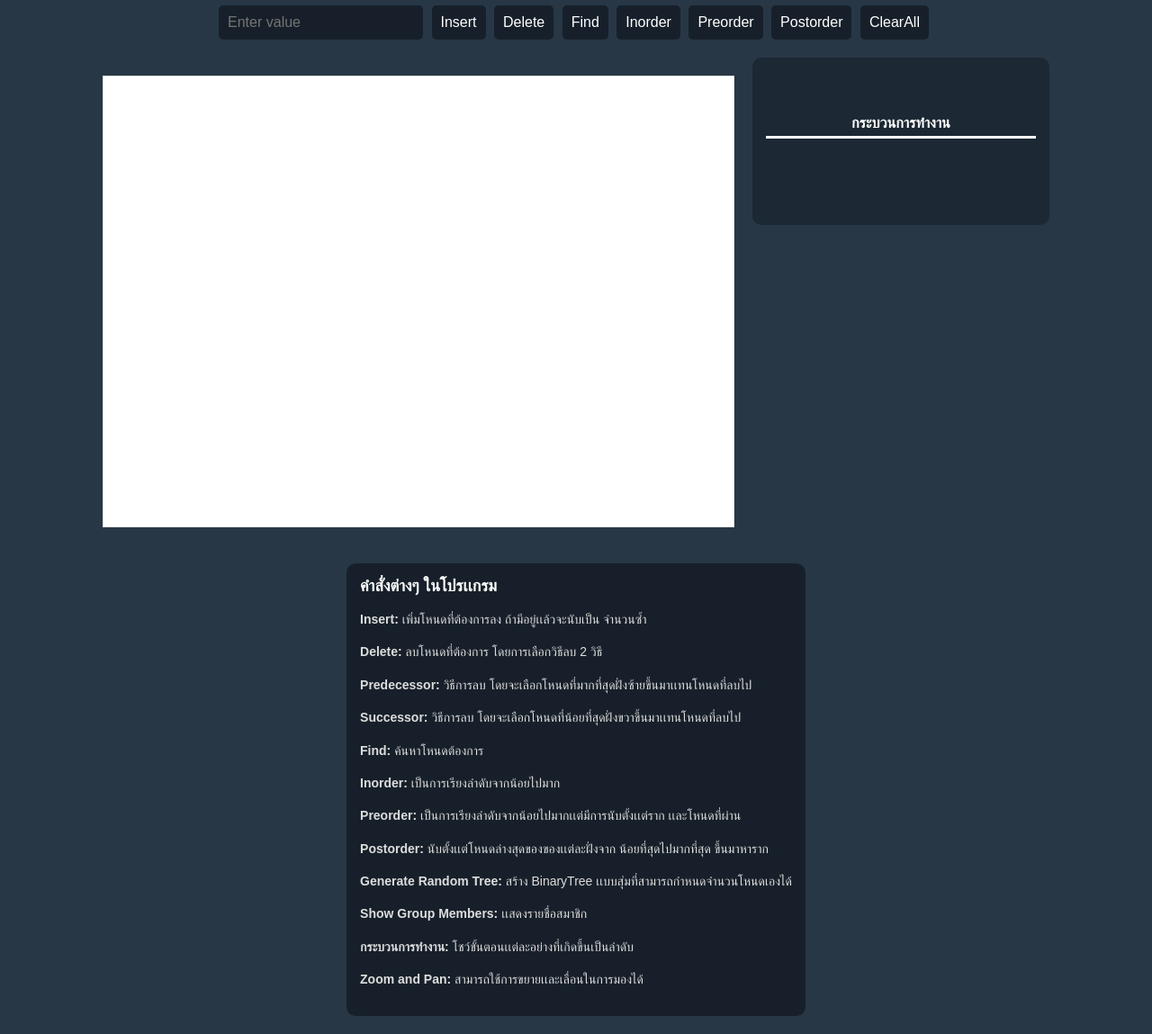
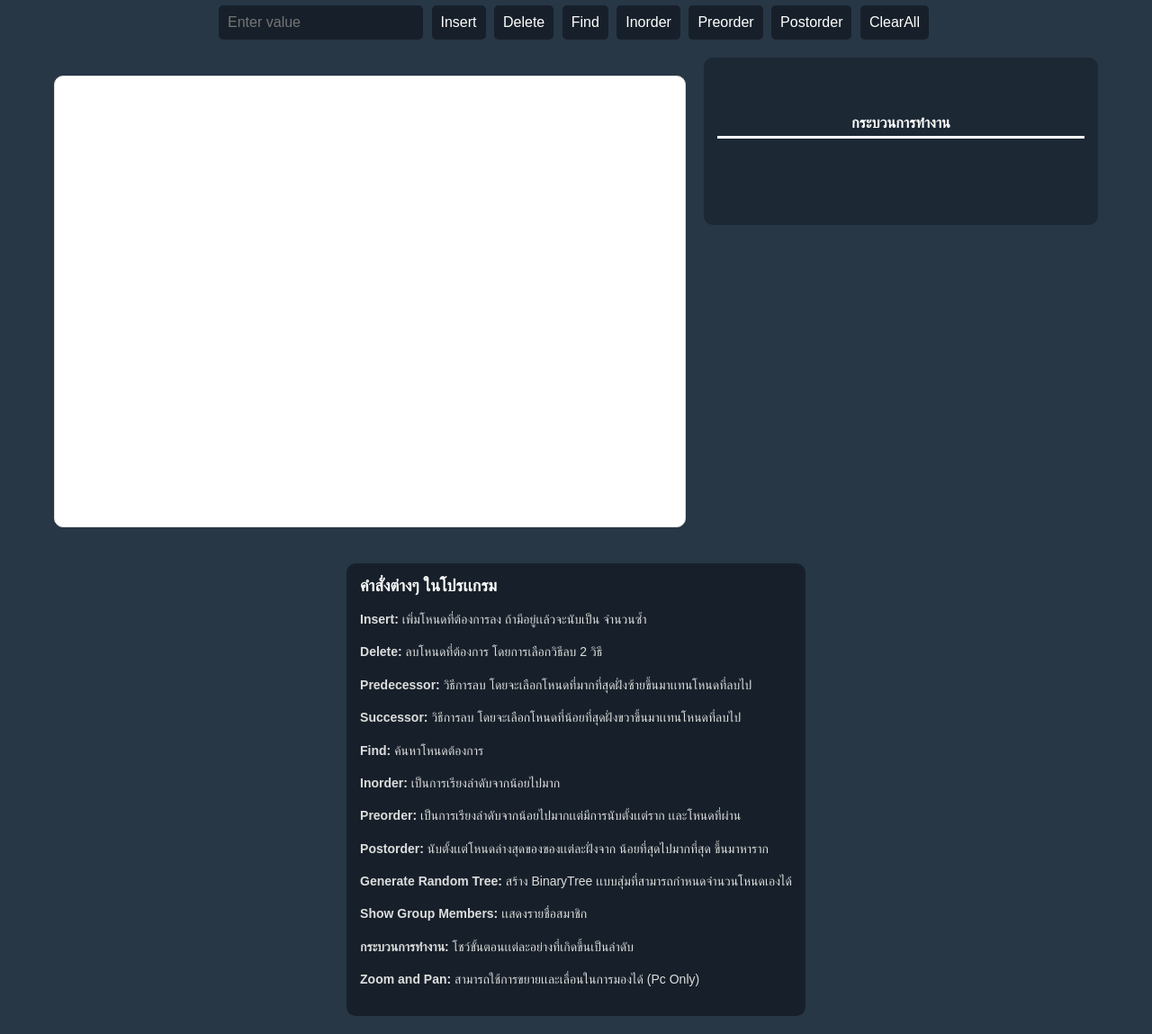
Before and after one commit to solicwe/swucpe101.bst, a plain HTML site: page index.html in a window 1280 px wide. Shown: the part 91-1240 px from the top of the page at 90% size. Drawn offline with Linux system fonts and the light colour scheme.

Commit message:
Update index.html
Update little some visual

```diff
--- a/index.html
+++ b/index.html
@@ -1,4 +1,4 @@
-<!DOCTYPE html>
+<!DOCTYPE html>  <!-- For CPE SWU ONLY 2024-->
 <html lang="en">
 <head>
     <meta charset="UTF-8">
@@ -46,6 +46,7 @@
             border: 1px solid #ddd;
             background-color: white;
             margin: 20px 0;
+            border-radius: 10px;
         }
         .sidebar {
             height: 100%;
@@ -113,7 +114,7 @@
             background-color: #ff3333;
             transform: scale(1.1);
         }
-          /* Canvas and Log Container */
+
         .container {
             display: flex;
             justify-content: center;
@@ -133,14 +134,14 @@
         }
         #processLogContainer {
             flex: 1;
-            max-width: 300px;
+            max-width: 500px;
             width: 100%;
             background-color: #1c2833;
             color: #ddd;
             padding: 15px;
             border-radius: 10px;
             overflow-y: auto;
-            max-height: 500px;
+            max-height: 495px;
             font-size: 14px;
             white-space: pre-wrap;
         }
@@ -279,7 +280,7 @@
         <p><strong>Generate Random Tree:</strong> สร้าง BinaryTree เเบบสุ่มที่สามารถกำหนดจำนวนโหนดเองได้ </p>
         <p><strong>Show Group Members:</strong> เเสดงรายชื่อสมาชิก </p>
         <p><strong>กระบวนการทำงาน:</strong> โชว์ขั้นตอนเเต่ละอย่างที่เกิดขึ้นเป็นลำดับ </p>
-        <p><strong>Zoom and Pan:</strong> สามารถใช้การขยายเเละเลื่อนในการมองได้ </p>
+        <p><strong>Zoom and Pan:</strong> สามารถใช้การขยายเเละเลื่อนในการมองได้ (Pc Only) </p>
     </section>
 
     <div id="groupMembersModal" class="modal">
```
